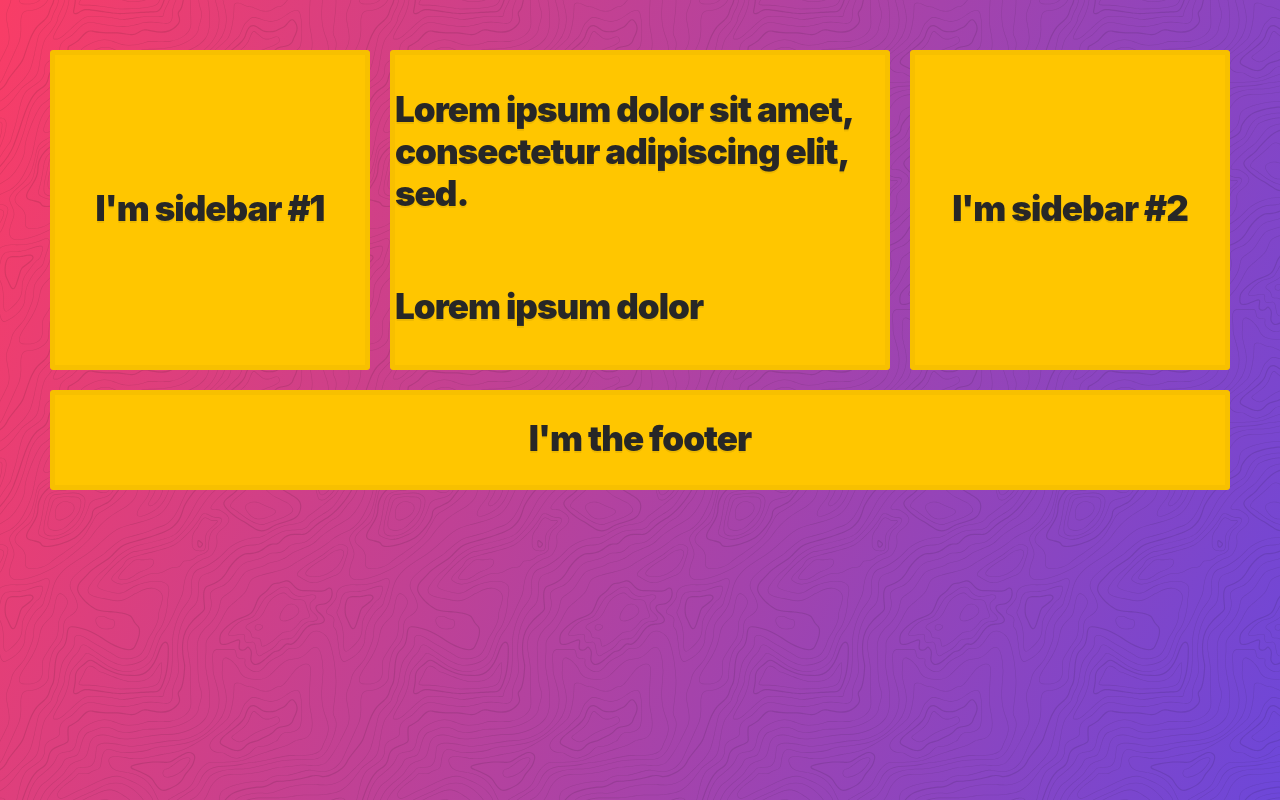
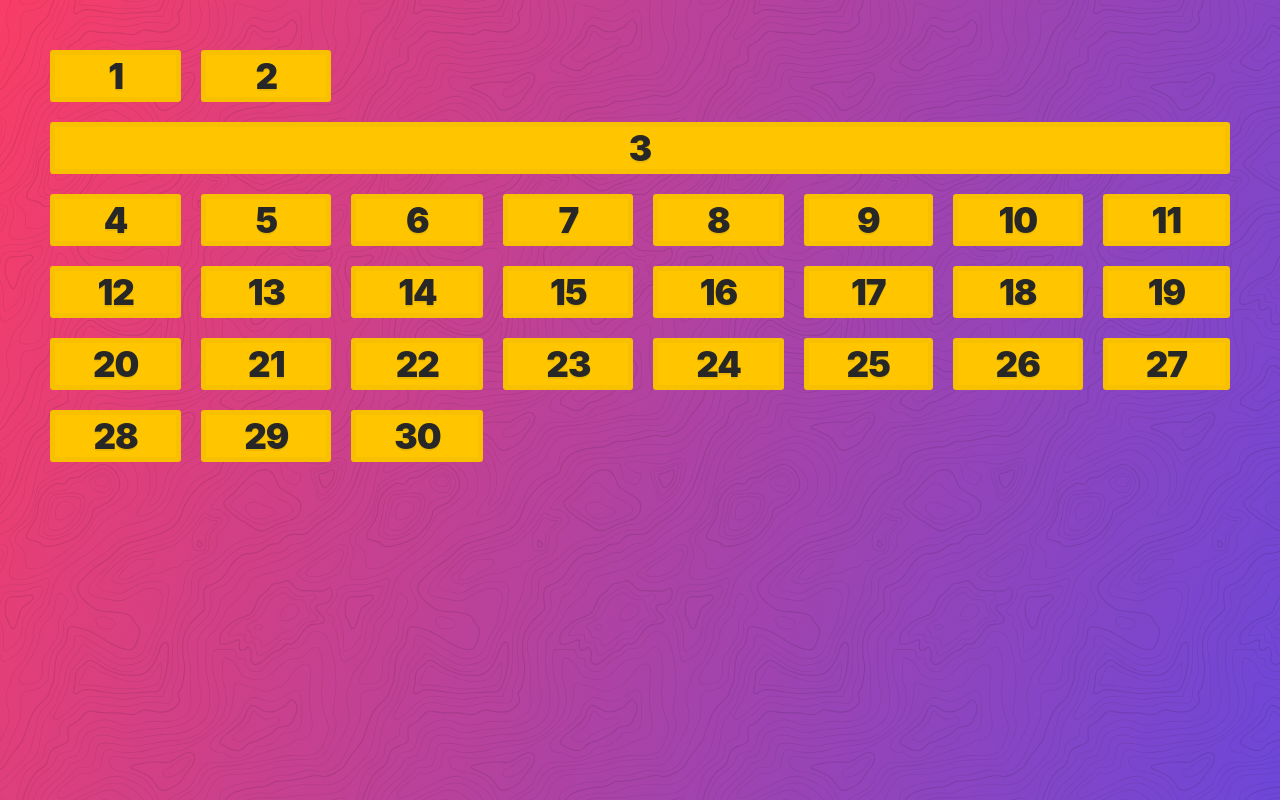
Before and after one commit to glitchedmob/wesbos-cssgrid, a website: page index.html in a window 1280 px wide. Drawn offline with Linux system fonts and the light colour scheme.

Commit message:
Lesson 14 part 2

```diff
--- a/index.html
+++ b/index.html
@@ -9,57 +9,50 @@
 </head>
 <body>
 	<div class="container">
-		<div class="item item1">
-			<p>I'm sidebar #1</p>
-		</div>
-		<div class="item item2">
-			<p>Lorem ipsum dolor sit amet, consectetur adipiscing elit, sed.</p>
-			<p>Lorem ipsum dolor</p>
-		</div>
-		<div class="item item3">
-			<p>I'm sidebar #2</p>
-		</div>
-		<div class="item footer">
-			<p>I'm the footer</p>
-		</div>
+		<div class="item item1">1</div>
+		<div class="item item2">2</div>
+		<div class="item item3">3</div>
+		<div class="item item4">4</div>
+		<div class="item item5">5</div>
+		<div class="item item6">6</div>
+		<div class="item item7">7</div>
+		<div class="item item8">8</div>
+		<div class="item item9">9</div>
+		<div class="item item10">10</div>
+		<div class="item item11">11</div>
+		<div class="item item12">12</div>
+		<div class="item item13">13</div>
+		<div class="item item14">14</div>
+		<div class="item item15">15</div>
+		<div class="item item16">16</div>
+		<div class="item item17">17</div>
+		<div class="item item18">18</div>
+		<div class="item item19">19</div>
+		<div class="item item20">20</div>
+		<div class="item item21">21</div>
+		<div class="item item22">22</div>
+		<div class="item item23">23</div>
+		<div class="item item24">24</div>
+		<div class="item item25">25</div>
+		<div class="item item26">26</div>
+		<div class="item item27">27</div>
+		<div class="item item28">28</div>
+		<div class="item item29">29</div>
+		<div class="item item30">30</div>
 	</div>
 	<style>
 		.container {
 			display: grid;
 			grid-gap: 20px;
-			grid-template-columns: 1fr 500px 1fr;
-			grid-template-rows:  150px 150px 100px;
 			grid-template-areas:
-				"sidebar-1  content  sidebar-2"
-				"sidebar-1  content  sidebar-2"
-				"footer      footer   footer";
-		}
-
-		@media(max-width: 900px) {
-			.container {
-				grid-template-rows:  150px 150px 100px 100px;
-				grid-template-areas:
-				"sidebar-2  sidebar-2  sidebar-2"
-				"content    content    content"
-				"sidebar-1  sidebar-1  sidebar-1"
-				"footer     footer     footer";
-			}
-		}
-
-		.item1 {
-			grid-area: sidebar-1;
-		}
-
-		.item2 {
-			grid-area: content;
+				"a a a a b b b b"
+				"a a a a b b b b"
+				"a a a a b b b b"
+				"a a a a b b b b";
 		}
 
 		.item3 {
-			grid-area: sidebar-2;
-		}
-
-		.footer {
-			grid-area: footer;
+			grid-column: a-start / b-end;
 		}
 	</style>
 </body>
```
